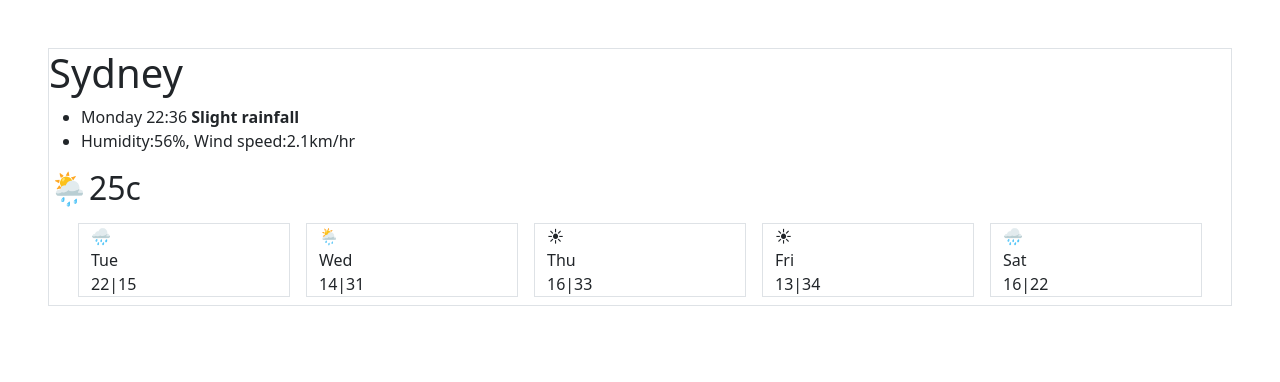
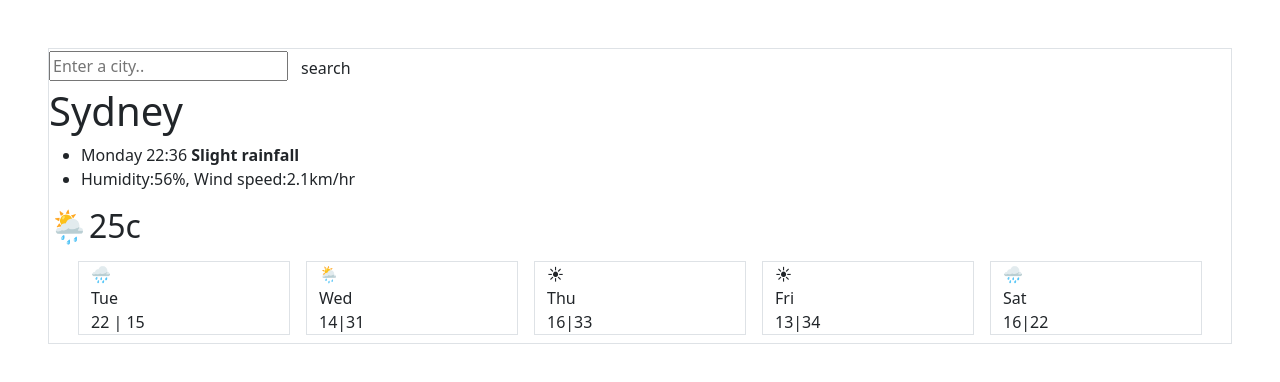
Before and after one commit to khayelihlemiles/my-react-weather, a React (Create React App) app: page / in a window 1280 px wide. Shown: the top 382 px of the page. Built offline with nearby package versions, Linux system fonts and the light colour scheme.

Commit message:
created weather.css file

```diff
--- a/src/Weather.js
+++ b/src/Weather.js
@@ -4,6 +4,10 @@ import "./weather.css";
 export default function Weather() {
   return (
     <div className="weather border m-5">
+      <form>
+        <input type="text" placeholder="Enter a city.." />
+        <input type="submit" value="search" className="btn" />
+      </form>
       <h1>Sydney</h1>
       <ul>
         <li>
@@ -19,7 +23,7 @@ export default function Weather() {
             <br />
             Tue
             <br />
-            22|15
+            22 | 15
           </div>
           <div className="col border m-2">
             🌦
--- a/src/weather.css
+++ b/src/weather.css
@@ -0,0 +1,3 @@
+.btn {
+  background-color: bisque;
+}
```
